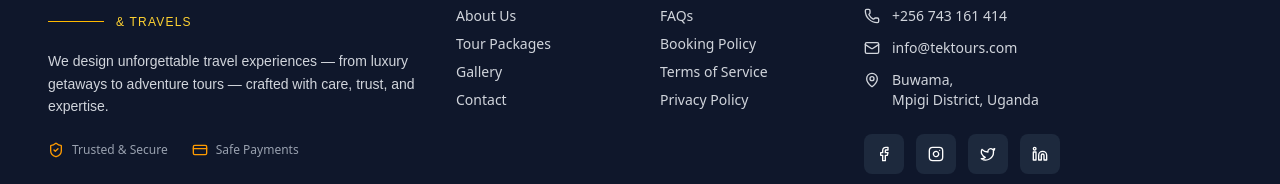
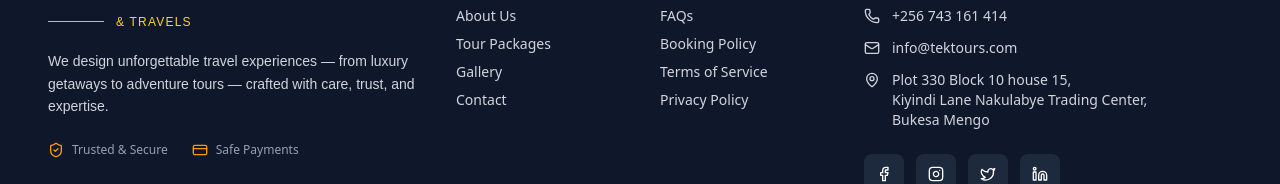
Before and after one commit to mavn-bussiness/TEK-TOURS-AND-TRAVELS, a React (Vite) app in the folder TEK_TOURS_AND_TRAVELS/: page / in a window 1280 px wide. Shown: the part 4898-5082 px from the top of the page. Built offline with nearby package versions, Linux system fonts and the light colour scheme.

Commit message:
Update footer address and LinkedIn link

```diff
--- a/TEK_TOURS_AND_TRAVELS/src/components/Footer.jsx
+++ b/TEK_TOURS_AND_TRAVELS/src/components/Footer.jsx
@@ -101,8 +101,9 @@ const Footer = () => {
               <div className="flex items-start gap-3">
                 <MapPin className="w-4 h-4 mt-0.5" />
                 <span>
-                Buwama,  <br />
-                Mpigi District, Uganda
+                Plot 330 Block 10 house 15,  <br />
+                Kiyindi Lane Nakulabye Trading Center, <br />
+                Bukesa Mengo
                 </span>
               </div>
             </div>
@@ -129,7 +130,7 @@ const Footer = () => {
           <p>
             Powered by{" "}
             <a
-              href="#"
+              href="www.linkedin.com/in/mpanga-marvin"
               className="text-amber-400 hover:underline"
             >
               MAVN
```
